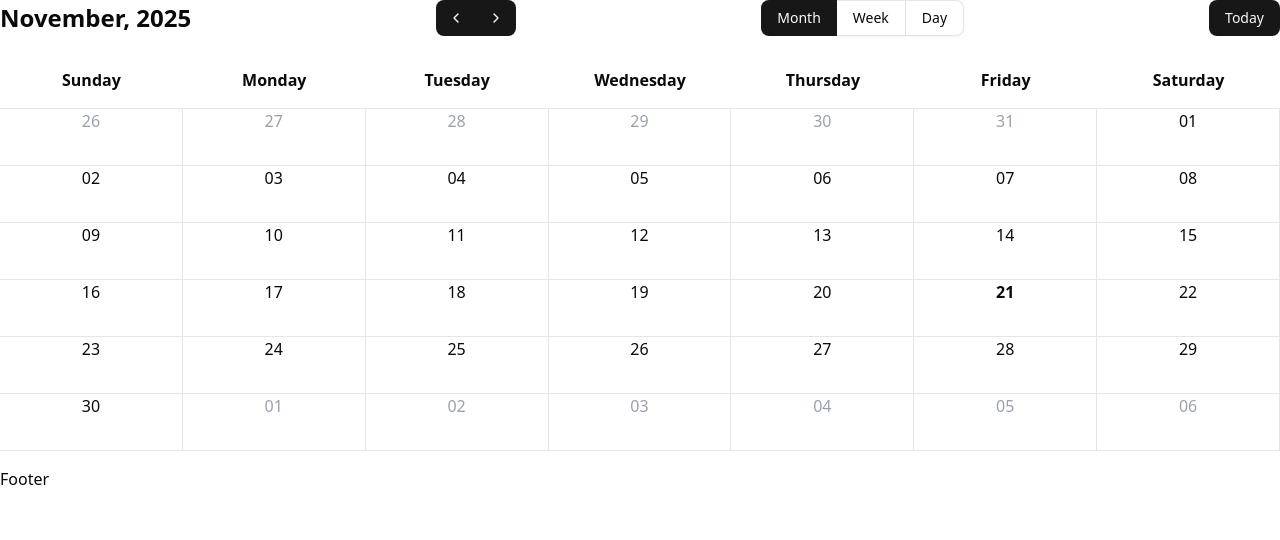
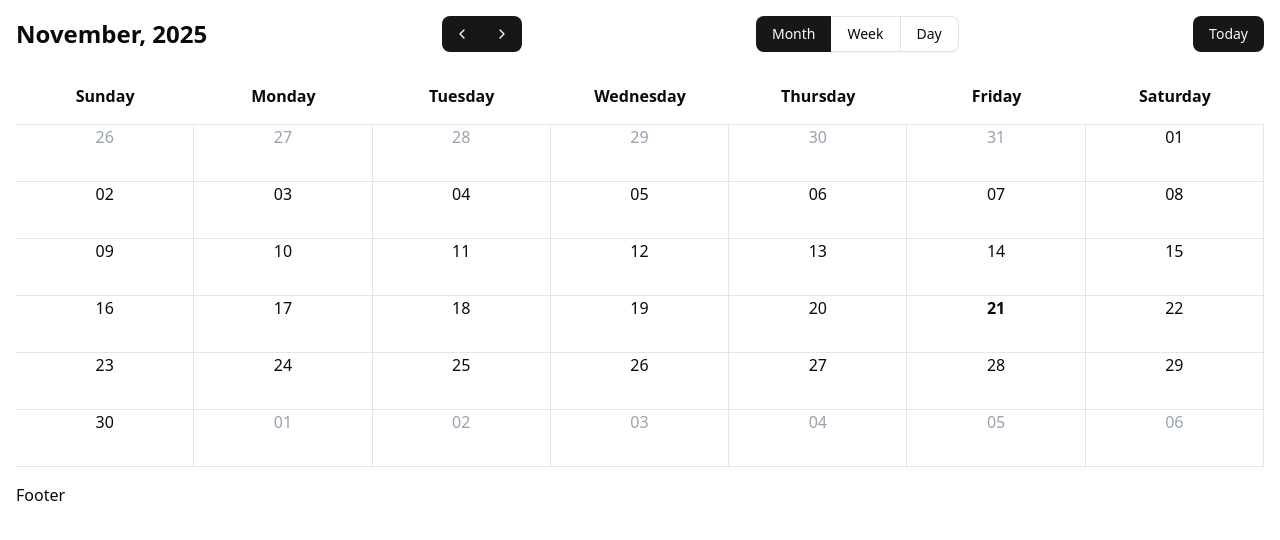
Before and after one commit to alehbelskidev/ab-calendar, a React (Vite) app: page / in a window 1280 px wide. Shown: the top 540 px of the page. Built offline with nearby package versions, Linux system fonts and the light colour scheme.

Commit message:
feat: adding precommit hook, setting padding to preview container

```diff
--- a/package.json
+++ b/package.json
@@ -9,7 +9,8 @@
 		"lint": "eslint .",
 		"preview": "vite preview",
 		"format": "biome format --write",
-		"check": "biome check --write"
+		"check": "biome check --write",
+		"prepare": "husky"
 	},
 	"dependencies": {
 		"@radix-ui/react-separator": "^1.1.8",
@@ -36,6 +37,7 @@
 		"eslint-plugin-react-hooks": "^7.0.1",
 		"eslint-plugin-react-refresh": "^0.4.24",
 		"globals": "^16.5.0",
+		"husky": "^9.1.7",
 		"tw-animate-css": "^1.4.0",
 		"typescript": "~5.9.3",
 		"typescript-eslint": "^8.46.4",
--- a/src/App.tsx
+++ b/src/App.tsx
@@ -21,6 +21,7 @@ import {
 
 function App() {
 	return (
+		<div className="min-h-screen w-full p-4">
 			<CalendarProvider>
 				<CalendarRoot>
 					<CalendarHeader>
@@ -48,7 +49,9 @@ function App() {
 								onHeaderCellClick={(date) => console.log(date)}
 							/>
 							<CalendarMonthGrid>
-							<CalendarMonthCellButton onClick={(date) => console.log(date)} />
+								<CalendarMonthCellButton
+									onClick={(date) => console.log(date)}
+								/>
 							</CalendarMonthGrid>
 						</CalendarMonthView>
 						<CalendarWeekView />
@@ -57,6 +60,7 @@ function App() {
 					<CalendarFooter>Footer</CalendarFooter>
 				</CalendarRoot>
 			</CalendarProvider>
+		</div>
 	)
 }
 
```
Also changed, not shown: 2 other files (tests, documents, lock files or other folders). Lines whose indentation alone changed are shown as unchanged.
